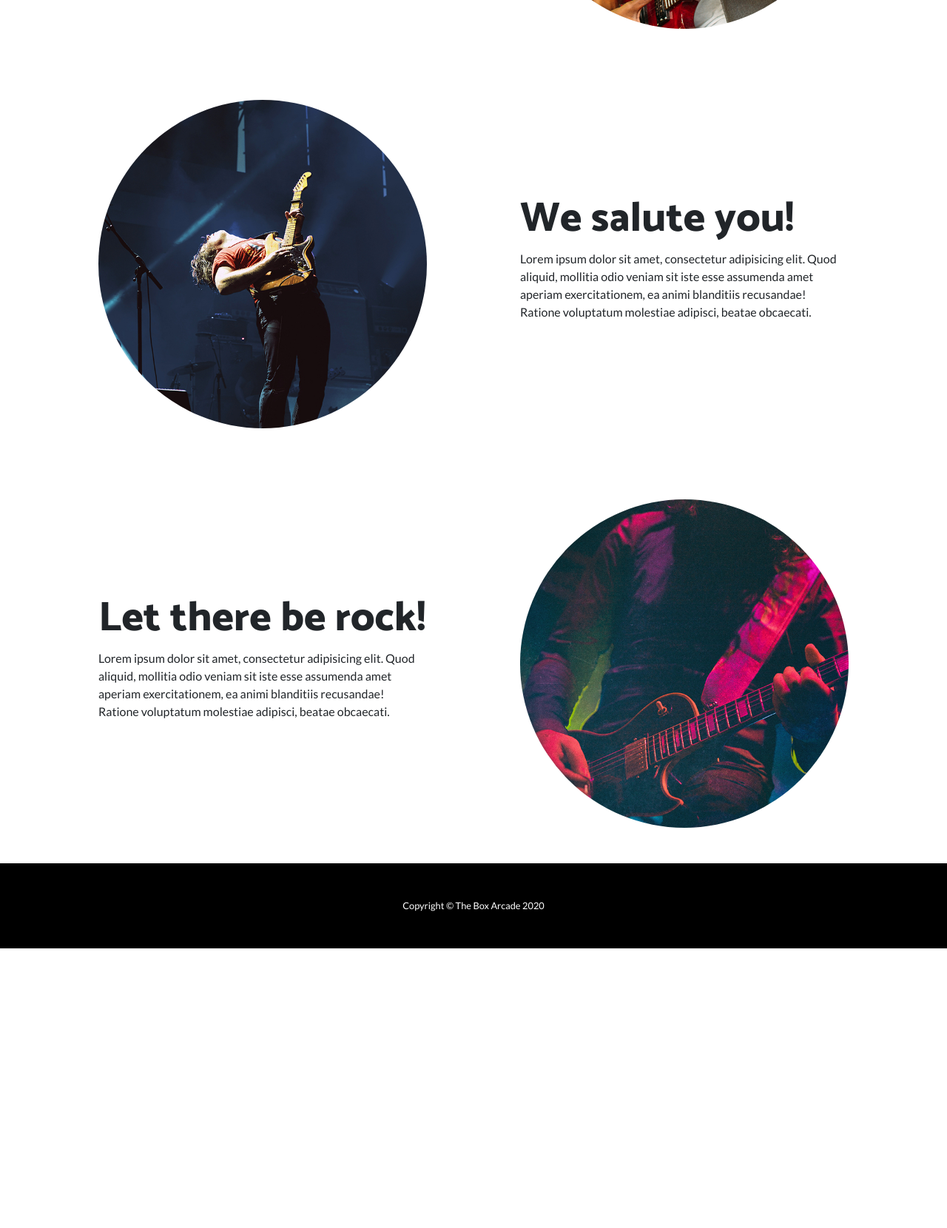
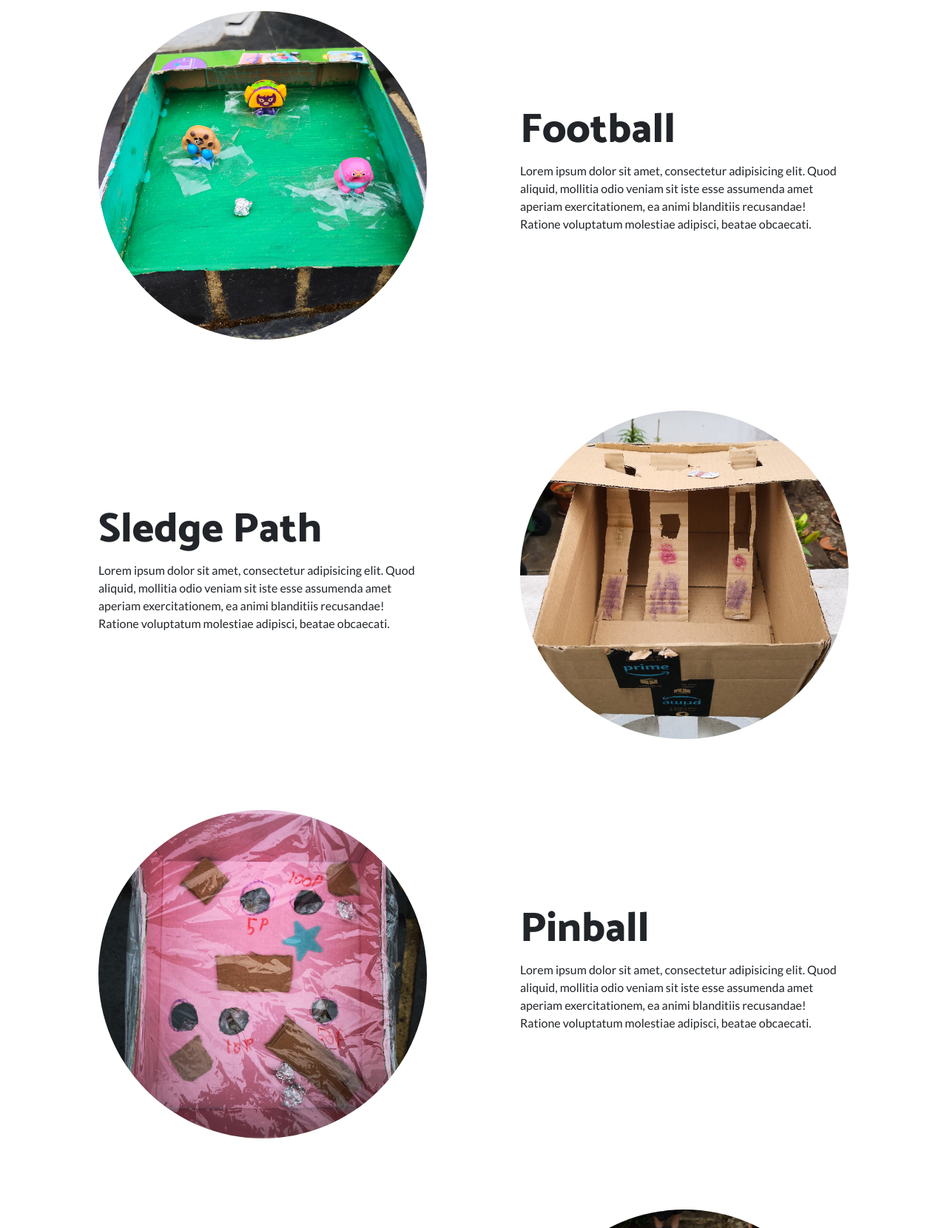
Before and after one commit to grahambates/theboxarcade, a website: page index.html in a window 1280 px wide. Shown: the part 1140-2800 px from the top of the page at 74% size. Before the commit the page ends 2422 px from the top, so only its background shows below. Drawn offline with Linux system fonts and the light colour scheme.

Commit message:
Added game images

```diff
--- a/index.html
+++ b/index.html
@@ -29,44 +29,16 @@
   </head>
 
   <body>
-    <!-- Navigation -->
-    <!--
-    <nav class="navbar navbar-expand-lg navbar-dark navbar-custom fixed-top">
-      <div class="container">
-        <a class="navbar-brand" href="#">Start Bootstrap</a>
-        <button
-          class="navbar-toggler"
-          type="button"
-          data-toggle="collapse"
-          data-target="#navbarResponsive"
-          aria-controls="navbarResponsive"
-          aria-expanded="false"
-          aria-label="Toggle navigation"
-        >
-          <span class="navbar-toggler-icon"></span>
-        </button>
-        <div class="collapse navbar-collapse" id="navbarResponsive">
-          <ul class="navbar-nav ml-auto">
-            <li class="nav-item">
-              <a class="nav-link" href="#">Sign Up</a>
-            </li>
-            <li class="nav-item">
-              <a class="nav-link" href="#">Log In</a>
-            </li>
-          </ul>
-        </div>
-      </div>
-    </nav>
-  -->
-
     <header class="masthead text-center text-white">
       <div class="masthead-content">
         <div class="container">
           <h1 class="masthead-heading mb-0">The Box Arcade</h1>
           <h2 class="masthead-subheading mb-0">Will Rock Your Socks Off</h2>
+          <!--
           <a href="#" class="btn btn-primary btn-xl rounded-pill mt-5"
             >Learn More</a
           >
+          -->
         </div>
       </div>
       <div class="bg-circle-1 bg-circle"></div>
@@ -80,12 +52,16 @@
         <div class="row align-items-center">
           <div class="col-lg-6 order-lg-2">
             <div class="p-5">
-              <img class="img-fluid rounded-circle" src="img/01.jpg" alt="" />
+              <img
+                class="img-fluid rounded-circle"
+                src="img/wonder-box.jpg"
+                alt=""
+              />
             </div>
           </div>
           <div class="col-lg-6 order-lg-1">
             <div class="p-5">
-              <h2 class="display-4">For those about to rock...</h2>
+              <h2 class="display-4">The Wonder Box</h2>
               <p>
                 Lorem ipsum dolor sit amet, consectetur adipisicing elit. Quod
                 aliquid, mollitia odio veniam sit iste esse assumenda amet
@@ -103,12 +79,16 @@
         <div class="row align-items-center">
           <div class="col-lg-6">
             <div class="p-5">
-              <img class="img-fluid rounded-circle" src="img/02.jpg" alt="" />
+              <img
+                class="img-fluid rounded-circle"
+                src="img/football.jpg"
+                alt=""
+              />
             </div>
           </div>
           <div class="col-lg-6">
             <div class="p-5">
-              <h2 class="display-4">We salute you!</h2>
+              <h2 class="display-4">Football</h2>
               <p>
                 Lorem ipsum dolor sit amet, consectetur adipisicing elit. Quod
                 aliquid, mollitia odio veniam sit iste esse assumenda amet
@@ -126,12 +106,70 @@
         <div class="row align-items-center">
           <div class="col-lg-6 order-lg-2">
             <div class="p-5">
-              <img class="img-fluid rounded-circle" src="img/03.jpg" alt="" />
+              <img
+                class="img-fluid rounded-circle"
+                src="img/sledge-path.jpg"
+                alt=""
+              />
             </div>
           </div>
           <div class="col-lg-6 order-lg-1">
             <div class="p-5">
-              <h2 class="display-4">Let there be rock!</h2>
+              <h2 class="display-4">Sledge Path</h2>
+              <p>
+                Lorem ipsum dolor sit amet, consectetur adipisicing elit. Quod
+                aliquid, mollitia odio veniam sit iste esse assumenda amet
+                aperiam exercitationem, ea animi blanditiis recusandae! Ratione
+                voluptatum molestiae adipisci, beatae obcaecati.
+              </p>
+            </div>
+          </div>
+        </div>
+      </div>
+    </section>
+
+    <section>
+      <div class="container">
+        <div class="row align-items-center">
+          <div class="col-lg-6">
+            <div class="p-5">
+              <img
+                class="img-fluid rounded-circle"
+                src="img/pinball.jpg"
+                alt=""
+              />
+            </div>
+          </div>
+          <div class="col-lg-6">
+            <div class="p-5">
+              <h2 class="display-4">Pinball</h2>
+              <p>
+                Lorem ipsum dolor sit amet, consectetur adipisicing elit. Quod
+                aliquid, mollitia odio veniam sit iste esse assumenda amet
+                aperiam exercitationem, ea animi blanditiis recusandae! Ratione
+                voluptatum molestiae adipisci, beatae obcaecati.
+              </p>
+            </div>
+          </div>
+        </div>
+      </div>
+    </section>
+
+    <section>
+      <div class="container">
+        <div class="row align-items-center">
+          <div class="col-lg-6 order-lg-2">
+            <div class="p-5">
+              <img
+                class="img-fluid rounded-circle"
+                src="img/mix-and-match.jpg"
+                alt=""
+              />
+            </div>
+          </div>
+          <div class="col-lg-6 order-lg-1">
+            <div class="p-5">
+              <h2 class="display-4">Mix and Match</h2>
               <p>
                 Lorem ipsum dolor sit amet, consectetur adipisicing elit. Quod
                 aliquid, mollitia odio veniam sit iste esse assumenda amet
```
Also changed, not shown: img/football.jpg (added), img/mix-and-match.jpg (added), img/pinball.jpg (added), img/sledge-path.jpg (added), img/wonder-box.jpg (added), 2 other files.
